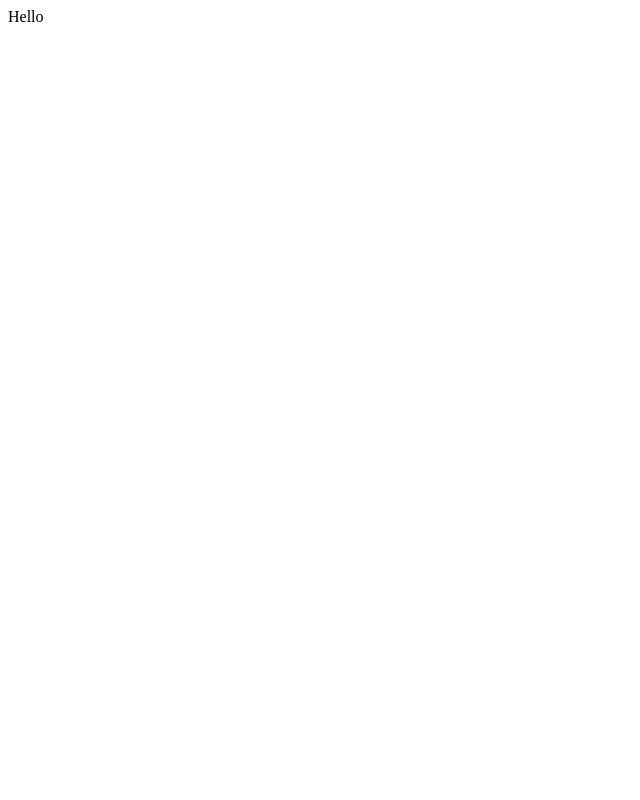
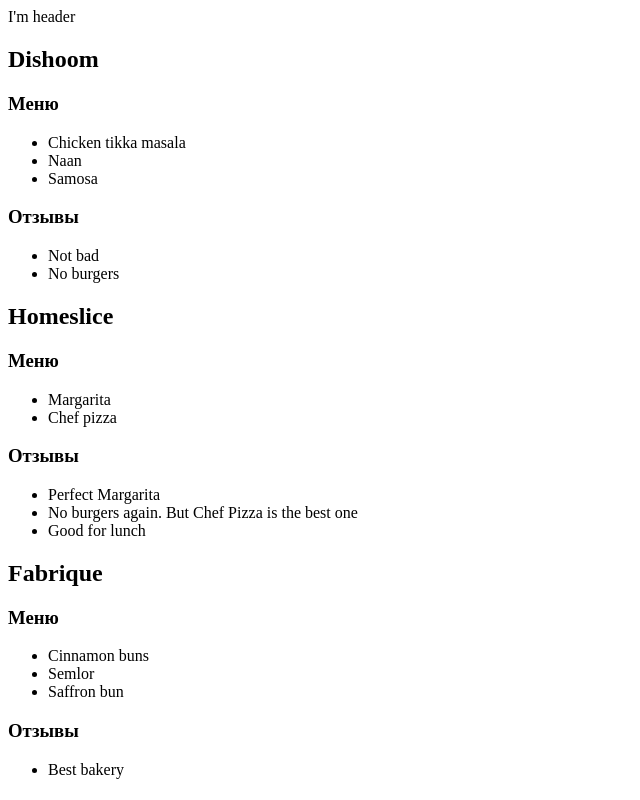
Before and after one commit to antipers/react-20240513, a React (Vite) app: page / in a window 1280 px wide. Shown: the top 800 px of the page, without its empty margins (0-640 px from the left). Built offline with nearby package versions, Linux system fonts and the light colour scheme.

Commit message:
HW 1 completed

```diff
--- /dev/null
+++ b/src/components/footer/component.jsx
@@ -0,0 +1,3 @@
+export const Footer = ({ footer }) => {
+return (<footer>{footer}</footer>)
+}
--- /dev/null
+++ b/src/components/header/component.jsx
@@ -0,0 +1,5 @@
+export const Header= ({header})=> {
+    return (
+        <header>{header}</header>
+    )
+}
--- /dev/null
+++ b/src/components/menu/component.jsx
@@ -0,0 +1,13 @@
+import { MenuText } from "../menuText/component"
+
+
+export const Menu = ({ menu }) => {
+    return (
+        <ul>
+            {menu.map((m) =>
+                <li>
+                    {<MenuText menuText={m.name} />}
+                </li>)}
+        </ul>
+    )
+}
--- /dev/null
+++ b/src/components/menuText/component.jsx
@@ -0,0 +1,7 @@
+export const MenuText = ({ menuText }) => {
+    return (
+        <span>
+            {menuText}
+        </span>
+    )
+}
--- /dev/null
+++ b/src/components/restaurants/component.jsx
@@ -0,0 +1,17 @@
+
+import { Footer } from "../footer/component";
+import { Menu } from "../menu/component";
+import { Reviews } from "../reviews/component";
+
+export const Restaurants = ({ restaurants }) => {
+    return (
+        <div>
+            <h2>{restaurants.name}</h2>
+            <h3>Меню</h3>
+            <Menu menu={restaurants.menu}/>
+            <h3>Отзывы</h3>
+            <Reviews reviews={restaurants.reviews}/>
+
+        </div>
+    )
+}
--- /dev/null
+++ b/src/components/review/component.jsx
@@ -0,0 +1,5 @@
+export const Review = ({ review }) => {
+    return (
+        <span>{review}</span>
+    )
+}
--- /dev/null
+++ b/src/components/reviews/component.jsx
@@ -0,0 +1,8 @@
+import { Review } from "../review/component";
+
+export const Reviews = ({ reviews }) => {
+    return (<ul>
+        {reviews.map((r) => <li><Review review={r.text} /></li>)}
+    </ul>
+    )
+}
--- /dev/null
+++ b/src/constants/mock.js
@@ -0,0 +1,142 @@
+export const restaurants = [
+  {
+    id: "a757a0e9-03c1-4a2a-b384-8ac21dbe2fb2",
+    name: "Dishoom",
+    menu: [
+      {
+        id: "d75f762a-eadd-49be-8918-ed0daa8dd024",
+        name: "Chicken tikka masala",
+        price: 12,
+        ingredients: ["chicken", "rice"],
+      },
+      {
+        id: "c3cb8f92-a2ed-4716-92a1-b6ea813e9049",
+        name: "Naan",
+        price: 3,
+        ingredients: ["bread"],
+      },
+      {
+        id: "bd129641-c0eb-432b-84b6-8b81d2930358",
+        name: "Samosa",
+        price: 8,
+        ingredients: ["chicken", "bread"],
+      },
+    ],
+    reviews: [
+      {
+        id: "5909796d-5030-4e36-adec-68b8f9ec2d96",
+        user: "Antony",
+        text: "Not bad",
+        rating: 5,
+      },
+      {
+        id: "429dea85-11dd-4054-a31e-c60c92e17255",
+        user: "Sam",
+        text: "No burgers",
+        rating: 3,
+      },
+    ],
+  },
+  {
+    id: "bb8afbec-2fec-491f-93e9-7f13950dd80b",
+    name: "Homeslice",
+    menu: [
+      {
+        id: "25402233-0095-49ea-9939-1e67ed89ffb9",
+        name: "Margarita",
+        price: 9,
+        ingredients: ["bread", "cheese", "tomatoes"],
+      },
+      {
+        id: "90902233-0095-49ea-9939-1e67ed89ffb9",
+        name: "Chef pizza",
+        price: 10,
+        ingredients: ["bread", "cheese", "tomatoes", "chicken"],
+      },
+    ],
+    reviews: [
+      {
+        id: "53b642d7-5e86-4717-a466-0640a1dee076",
+        user: "Diana",
+        text: "Perfect Margarita",
+        rating: 5,
+      },
+      {
+        id: "c27ab88e-375c-4e98-aa94-8a180150a797",
+        user: "Sam",
+        text: "No burgers again. But Chef Pizza is the best one",
+        rating: 4,
+      },
+      {
+        id: "abc0c5e1-cd57-4f0a-99d9-00e6b4533b3a",
+        user: "Lolly",
+        text: "Good for lunch",
+        rating: 5,
+      },
+    ],
+  },
+  {
+    id: "982bfbce-c5e0-41a0-9f99-d5c20ecee49d",
+    name: "Fabrique",
+    menu: [
+      {
+        id: "08c9ffa0-d003-4310-9e15-20978743296e",
+        name: "Cinnamon buns",
+        price: 5,
+        ingredients: ["bread"],
+      },
+      {
+        id: "64a4967c-2080-4a99-9074-4655a4569a95",
+        name: "Semlor",
+        price: 2,
+        ingredients: ["bread", "cream"],
+      },
+      {
+        id: "4bc8528e-26d1-46c3-a522-8e18d10c8c84",
+        name: "Saffron bun",
+        price: 4,
+        ingredients: ["bread"],
+      },
+    ],
+    reviews: [
+      {
+        id: "53b642d7-5e86-4717-a466-0640a1dee076",
+        user: "Agata",
+        text: "Best bakery",
+        rating: 5,
+      },
+    ],
+  },
+  {
+    id: "d9241927-09e1-44f3-8986-a76346869037",
+    name: "Flat Iron",
+    menu: [
+      {
+        id: "6c02c2ce-b868-4191-b4a7-8686429f4bac",
+        name: "Flat Iron Steak",
+        price: 10,
+        ingredients: ["beef"],
+      },
+      {
+        id: "99bb6fbb-e53b-4b7e-b9c2-23b63b77385d",
+        name: "Flat Iron Burger",
+        price: 10,
+        ingredients: ["bread", "beef"],
+      },
+    ],
+    reviews: [
+      {
+        id: "5db6247b-ab1c-49db-be1f-8dd27fd38b81",
+        user: "Sam",
+        text: "Finally! This place is amazing place for breakfast, lunch, dinner and supper",
+        rating: 5,
+      },
+      {
+        id: "381b0c31-6360-43ff-80d1-581a116159d8",
+        user: "Rebeca",
+        text: "Meat here is extremely delicious",
+        rating: 5,
+      },
+    ],
+  },
+];
--- a/src/main.jsx
+++ b/src/main.jsx
@@ -1,9 +1,18 @@
 import React from 'react'
 import ReactDOM from 'react-dom/client'
+import { restaurants } from "./constants/mock";
+import { Restaurants } from './components/restaurants/component';
+import { Footer } from './components/footer/component';
+import { Header } from './components/header/component';
+
 
 
 ReactDOM.createRoot(document.getElementById('root')).render(
   <React.StrictMode>
-    <div>Hello</div>
-  </React.StrictMode>,
+    <Header header={"I'm header"}/>
+    <div>
+      {restaurants.map((restaurant)=><Restaurants restaurants={restaurant}/>)}
+    </div>
+    <Footer footer={"I'm footer"}/>
+  </React.StrictMode>
 )
```
